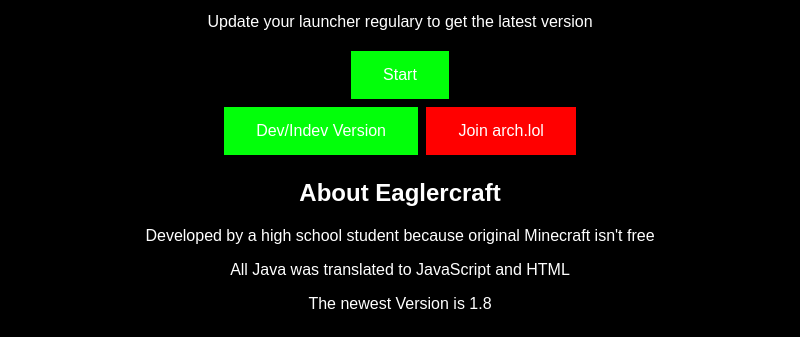
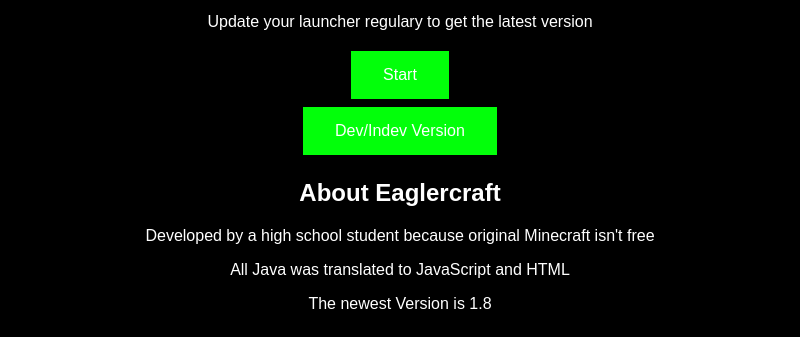
Before and after one commit to Stoppedwumm-Studios/eaglerGrab, an Electron app: page index.html in a window 800 px wide. Shown: the part 505-842 px from the top of the page. Drawn offline with Linux system fonts and the light colour scheme.

Commit message:
Make config better

```diff
--- a/config.js
+++ b/config.js
@@ -1,5 +1,9 @@
 const config = {
     enableArch: false,
+}
+
+if (!config.enableArch) {
+    document.getElementById("archB").remove()
 }
 
 console.log("Executed")
--- a/index.html
+++ b/index.html
@@ -81,7 +81,7 @@
         <p>This version runs an cached version of the game</p>
         <p>Update your launcher regulary to get the latest version</p>
         <button class="start" onclick="window.electronAPI.start()">Start</button><br>
-        <button class="start" onclick="window.electronAPI.devbuild()">Dev/Indev Version</button>
+        <button class="start" onclick="window.electronAPI.devbuild()">Dev/Indev Version</button><br>
         <button class="arch" id="archB">Join arch.lol</button>
         <h2>About Eaglercraft</h2>
         <p>Developed by a high school student because original Minecraft isn't free</p>
```
